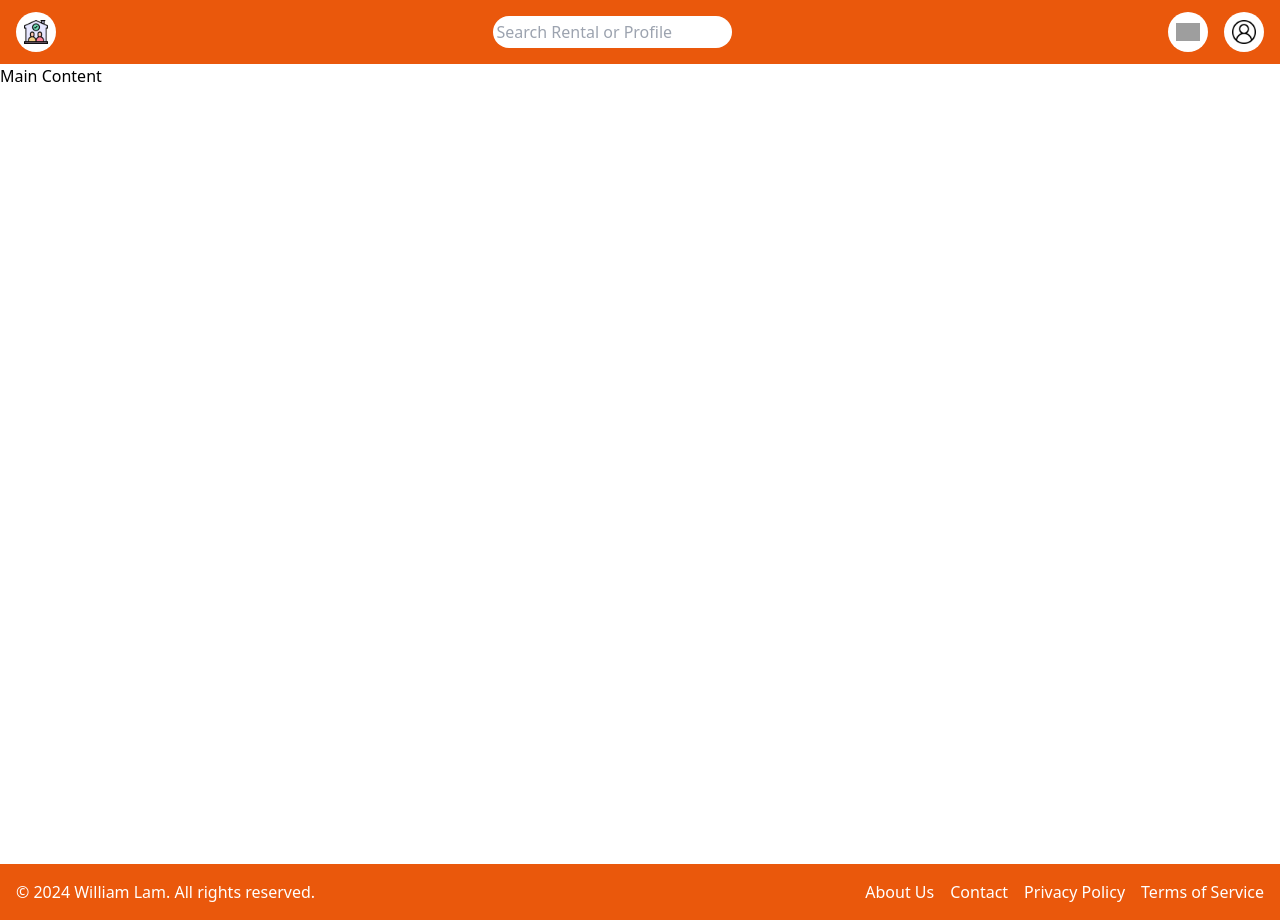
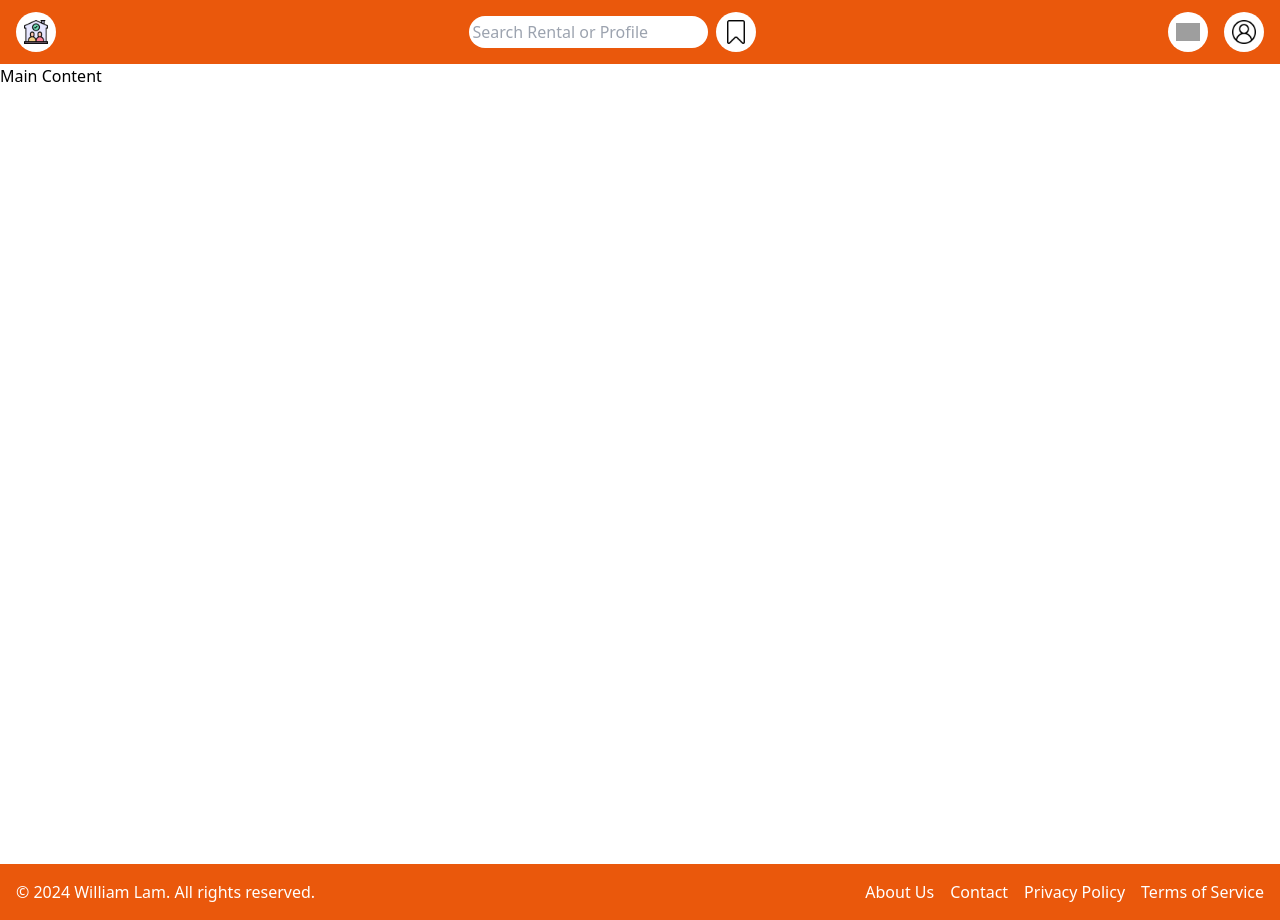
Before and after one commit to williamntlam/rate-my-rental, a React (Vite) app in the folder frontend/: page / in a window 1280 px wide. Built offline with nearby package versions, Linux system fonts and the light colour scheme; grey boxes are pictures that could not be loaded.

Commit message:
feat: add save button for rentals author: William Lam<williamntlam@gmail.com>

```diff
--- a/frontend/src/App.tsx
+++ b/frontend/src/App.tsx
@@ -1,9 +1,5 @@
 import Header from "./components/layout/Header";
 import Footer from "./components/layout/Footer";
-import AboutUs from "./static/AboutUs";
-import PrivacyPolicy from "./static/PrivatePolicy";
-import TermsOfService from "./static/TermsOfService";
-import Contact from "./static/Contact";
 
 function App() {
   return (
--- a/frontend/src/components/layout/Header.tsx
+++ b/frontend/src/components/layout/Header.tsx
@@ -2,6 +2,7 @@ import homeIcon from "/headerIcon.png";
 import messengerIcon from "/messengerIcon.png";
 import profileIcon from "/profileIcon.png";
 import SearchBar from "../common/SearchBar";
+import saveIcon from "/saveIcon.png";
 
 const Header = () => {
   return (
@@ -15,9 +16,17 @@ const Header = () => {
           />
         </button>
       </div>
-      <div>
+      <div className="flex items-center justify-between">
         <SearchBar />
+        <button className="bg-white rounded-full p-2 h-10 w-10 ml-2 hover:bg-gray-400">
+          <img
+            src={saveIcon}
+            className="object-contain h-full w-full"
+            alt="Save Icon"
+          />
+        </button>
       </div>
+
       {/* Messenger Buttons, Profile Buttons */}
       <div className="flex justify-between space-x-4">
         <button className="bg-white rounded-full p-2 h-10 w-10 hover:bg-gray-400">
```
Also changed, not shown: frontend/public/saveIcon.png (added).
